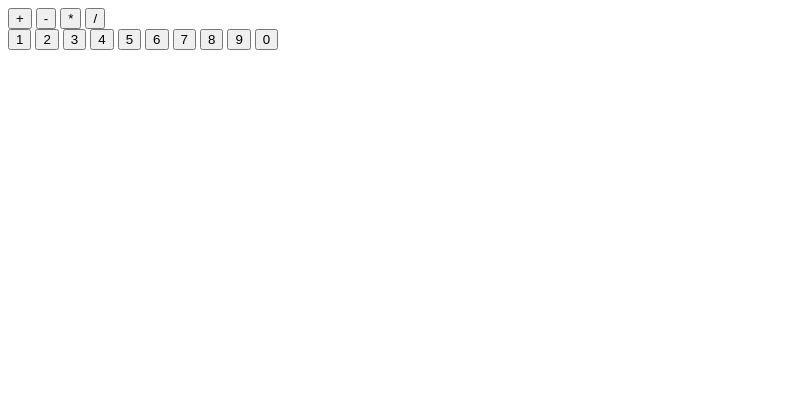
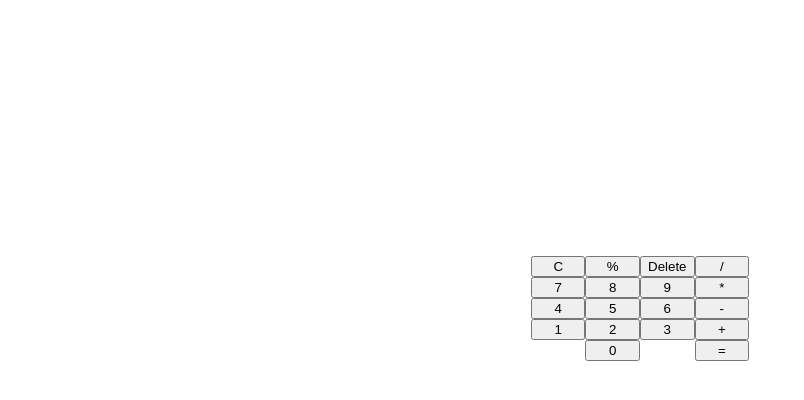
Before and after one commit to Airadoz/Calculator-Project, a plain HTML site: page index.html in a window 1280 px wide. Shown: the whole page, without its empty margins (0-804 px from the left). Drawn offline with Linux system fonts and the light colour scheme.

Commit message:
Made my life more complicated via using grid-area everywhere. Changed html and CSS to display everything right.

```diff
--- a/index.html
+++ b/index.html
@@ -14,24 +14,24 @@
 
         </div>
         <div class="buttons">
-            <div class="function-buttons">
-                <button id="+">+</button>
-                <button id="-">-</button>
-                <button id="*">*</button>
-                <button id="/">/</button>
-            </div>
-            <div class="number-buttons">
-                <button id="1">1</button>
-                <button id="2">2</button>
-                <button id="3">3</button>
-                <button id="4">4</button>
-                <button id="5">5</button>
-                <button id="6">6</button>
-                <button id="7">7</button>
-                <button id="8">8</button>
-                <button id="9">9</button>
-                <button id="0">0</button>
-            </div>
+                <button id="plus">+</button>
+                <button id="minus">-</button>
+                <button id="multiply">*</button>
+                <button id="divide">/</button>
+                <button id="clear">C</button>
+                <button id="percent">%</button>
+                <button id="equals">=</button>
+                <button id="del">Delete</button>
+                <button id="one">1</button>
+                <button id="two">2</button>
+                <button id="three">3</button>
+                <button id="four">4</button>
+                <button id="five">5</button>
+                <button id="six">6</button>
+                <button id="seven">7</button>
+                <button id="eight">8</button>
+                <button id="nine">9</button>
+                <button id="zero">0</button>
         </div>
     </div>
 </body>
--- a/style.css
+++ b/style.css
@@ -0,0 +1,80 @@
+html{
+    box-sizing: border-box;
+    padding: 0;
+    margin: 0;
+}
+.container{
+    display: grid;
+    justify-content: center;
+    margin-block: 20vw;
+}
+/*
+Setting areas using grid-area property
+Stupid for this layout, but fun
+*/
+.buttons{
+    display: grid;
+    width: 100%;
+    height: auto;
+    grid-template-columns: repeat(4, 1fr);
+    grid-template-areas:
+    'clear percent delete divide'
+    'seven eight nine multiplys'
+    'four five six minus'
+    'one two three plus'
+    '...  zero .... equals';
+}
+#plus{
+    grid-area: plus;
+}
+#multiply{
+    grid-area: multiplys;
+}
+#divide{
+    grid-area: divide;
+}
+#minus{
+    grid-area: minus;
+}
+#del{
+    grid-area: delete;
+}
+#percent{
+    grid-area: percent;
+}
+#clear{
+    grid-area: clear;
+}
+#equals{
+    grid-area: equals;
+}
+#one{
+    grid-area: one;
+}
+#two{
+    grid-area: two;
+}
+#three{
+    grid-area: three;
+}
+#four{
+    grid-area: four;
+}
+#five{
+    grid-area: five;
+}
+#six{
+    grid-area: six;
+}
+#seven{
+    grid-area: seven;
+}
+#eight{
+    grid-area: eight;
+}
+#nine{
+    grid-area: nine;
+}
+#zero{
+    grid-area: zero;
+}
```
